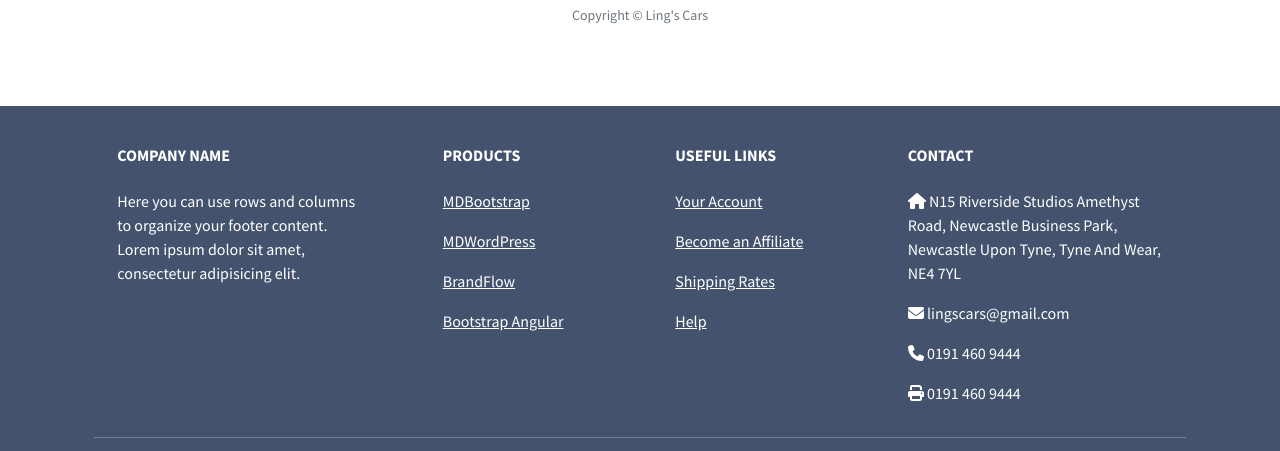
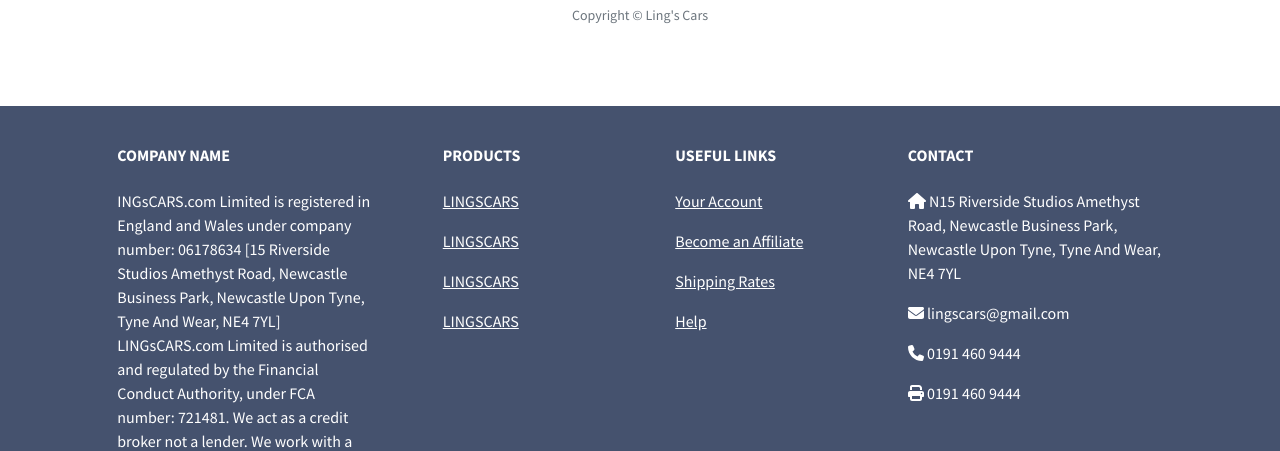
Before and after one commit to Faternauts/fathanmaulana.github.io, a plain HTML site: page index.html in a window 1280 px wide. Shown: the part 8294-8745 px from the top of the page. Drawn offline with nearby package versions, Linux system fonts and the light colour scheme.

Commit message:
ETS 5026231016

```diff
--- a/index.html
+++ b/index.html
@@ -576,9 +576,7 @@
       Company name
     </h6>
     <p>
-      Here you can use rows and columns to organize your footer
-      content. Lorem ipsum dolor sit amet, consectetur adipisicing
-      elit.
+      INGsCARS.com Limited is registered in England and Wales under company number: 06178634 [15 Riverside Studios Amethyst Road, Newcastle Business Park, Newcastle Upon Tyne, Tyne And Wear, NE4 7YL] LINGsCARS.com Limited is authorised and regulated by the Financial Conduct Authority, under FCA number: 721481. We act as a credit broker not a lender. We work with a number of carefully selected credit providers who may be able to offer you finance for your purchase. (Written Quotation available upon request). Whichever lender we introduce you to, we will typically receive commission from them (either a fixed fee or a fixed percentage of the amount you borrow)
     </p>
   </div>
   <!-- Grid column -->
@@ -589,16 +587,16 @@
   <div class="col-md-2 col-lg-2 col-xl-2 mx-auto mt-3">
     <h6 class="text-uppercase mb-4 font-weight-bold">Products</h6>
     <p>
-      <a class="text-white">MDBootstrap</a>
+      <a class="text-white">LINGSCARS</a>
     </p>
     <p>
-      <a class="text-white">MDWordPress</a>
+      <a class="text-white">LINGSCARS</a>
     </p>
     <p>
-      <a class="text-white">BrandFlow</a>
+      <a class="text-white">LINGSCARS</a>
     </p>
     <p>
-      <a class="text-white">Bootstrap Angular</a>
+      <a class="text-white">LINGSCARS</a>
     </p>
   </div>
   <!-- Grid column -->
```
